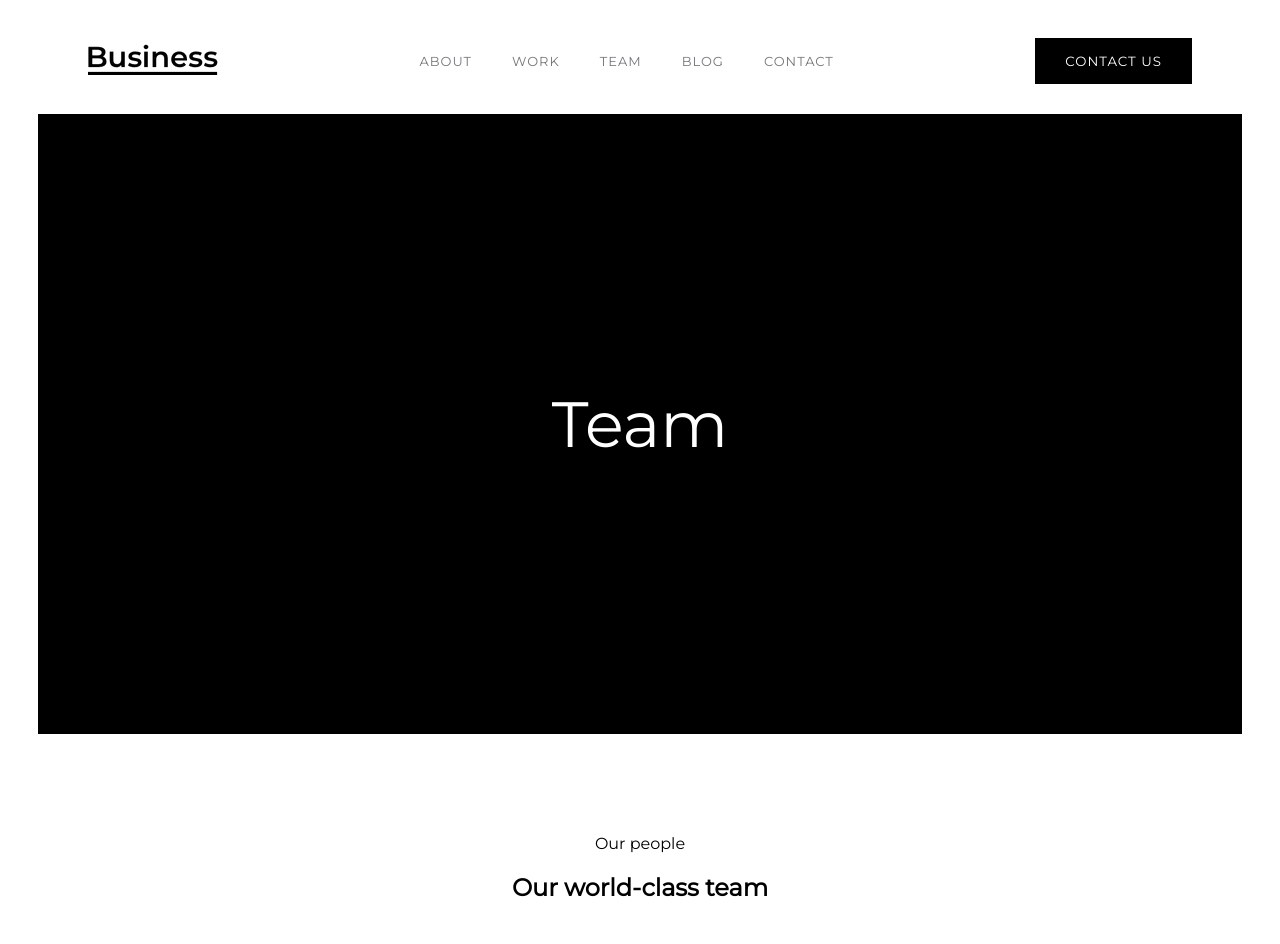
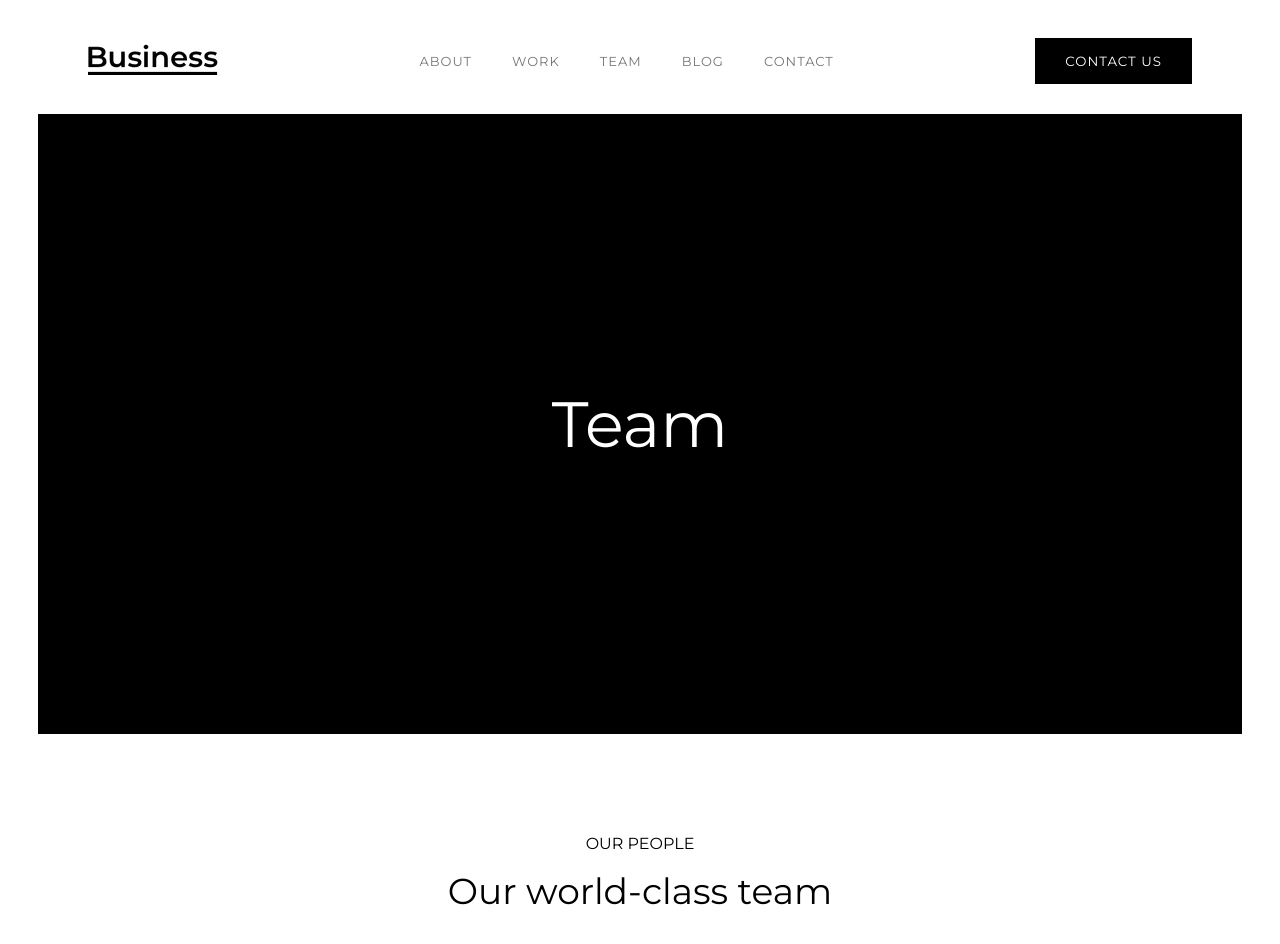
Before and after one commit to thegalluzz/webflow-template-remake, a Next.js app: page /team in a window 1280 px wide. Shown: the top 944 px of the page. Built offline with nearby package versions, Linux system fonts and the light colour scheme.

Commit message:
changed team css

```diff
--- a/pages/team.tsx
+++ b/pages/team.tsx
@@ -1,6 +1,6 @@
 import Head from "next/head"
-import styles from '@/styles/Home.module.css'
 import Navbar from "@/components/navbar"
+import styles from "@/styles/Home.module.css"
 import CallToAction from "@/components/cta"
 import Footer from "@/components/footer"
 
@@ -24,8 +24,8 @@ export default function Team() {
                 <section className={styles.OurTeamSection}>
                     <div className={styles.OurTeamSectionContainer}>
                         <div className={styles.OurTeamGridTitle}>
-                            <p>Our people</p>
-                            <h2>Our world-class team</h2>
+                            <p>OUR PEOPLE</p>
+                            <h2  className={styles.HeadingJumboSmall}>Our world-class team</h2>
                         </div>
                         <div className={styles.OurTeamGrid}>
                             <div>
```
Also changed, not shown: styles/Home.module.css (line endings or trailing spaces).
